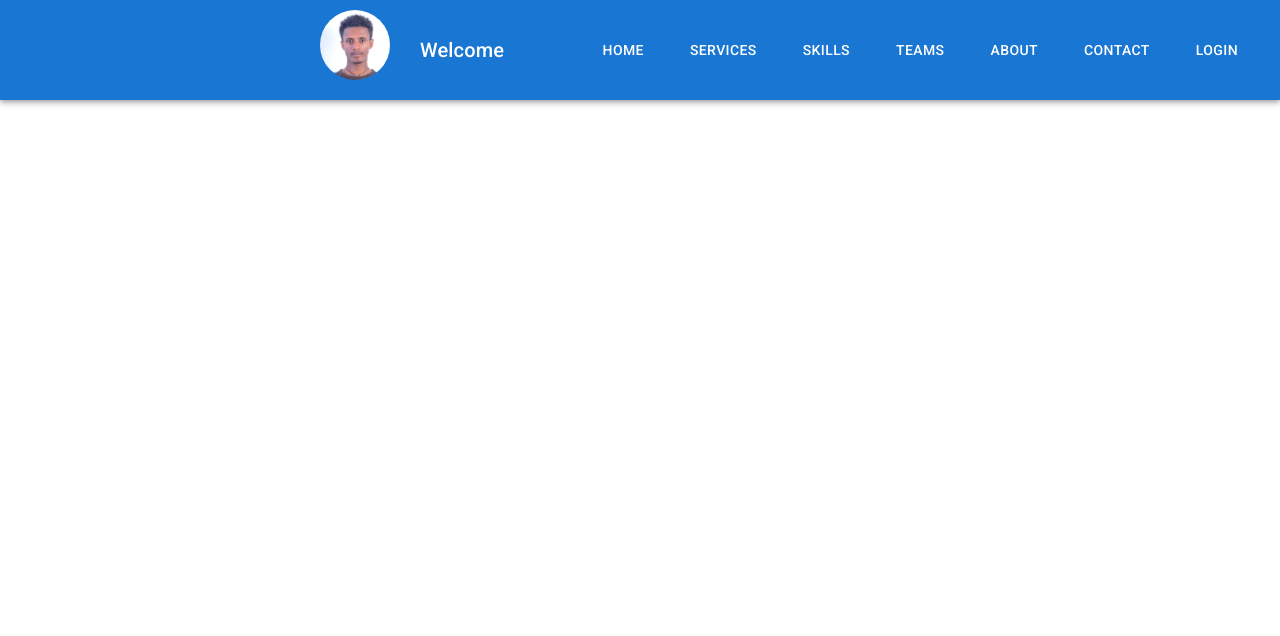
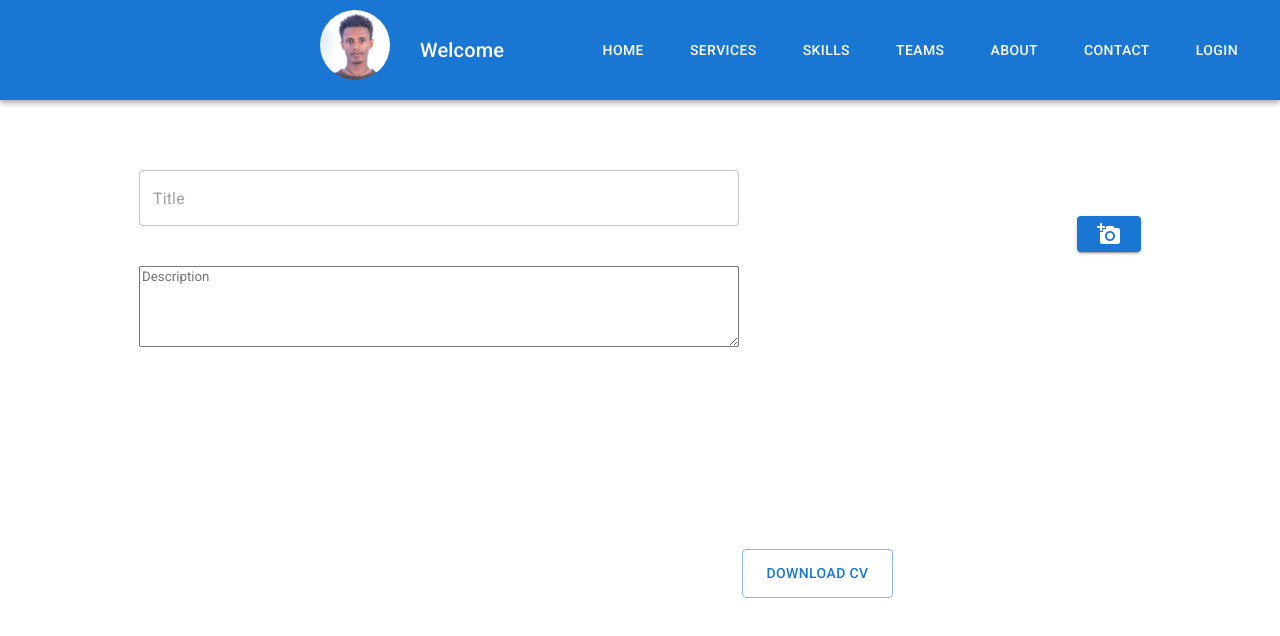
Before and after one commit to addisuanley2010/portifolio, a React (Create React App) app: page /post in a window 1280 px wide. Shown: the top 636 px of the page. Built offline with nearby package versions, Linux system fonts and the light colour scheme.

Commit message:
upload page added

```diff
--- a/package.json
+++ b/package.json
@@ -11,11 +11,13 @@
     "@testing-library/react": "^13.4.0",
     "@testing-library/user-event": "^13.5.0",
     "axios": "^1.2.0",
+    "formik": "^2.2.9",
     "react": "^18.2.0",
     "react-dom": "^18.2.0",
     "react-router-dom": "^6.4.3",
     "react-scripts": "5.0.1",
-    "web-vitals": "^2.1.4"
+    "web-vitals": "^2.1.4",
+    "yup": "^0.32.11"
   },
   "scripts": {
     "start": "react-scripts start",
--- a/src/App.js
+++ b/src/App.js
@@ -1,10 +1,49 @@
-import { Stack } from '@mui/material'
 import Navbar from './componenets/Navbar';
+import { useState, createContext } from 'react';
+import {
+  DialogTitle,
+  DialogContentText,
+  DialogContent,
+  DialogActions,
+  Dialog,
+  Button,
+  Stack,
+} from "@mui/material";
+
+export const Addisu = createContext()
 
 function App() {
+
+  const [dialogValue, setDialogValue] = useState({
+    open: false,
+    description: '',
+  })
+
+  const handleClose = () => {
+    setDialogValue({ ...dialogValue, open: false });
+  };
   return (
+
     <Stack>
-      <Navbar />
+      <Addisu.Provider value={{
+        dialogValue:dialogValue,//has no use now
+        open: dialogValue.open,
+        description: dialogValue.description,
+        setDialogValue: setDialogValue,
+
+      }}>
+        <Navbar />
+
+      </Addisu.Provider>
+      <Dialog open={dialogValue.open} onClose={handleClose}>
+        <DialogTitle>Notice!</DialogTitle>
+        <DialogContent>
+          <DialogContentText>{dialogValue.description} </DialogContentText>
+        </DialogContent>
+        <DialogActions>
+          <Button onClick={handleClose}>ok</Button>
+        </DialogActions>
+      </Dialog>
     </Stack>
   );
 }
--- a/src/componenets/Alert.jsx
+++ /dev/null
@@ -1,49 +0,0 @@
-import * as React from 'react';
-import Button from '@mui/material/Button';
-import Dialog from '@mui/material/Dialog';
-import DialogActions from '@mui/material/DialogActions';
-import DialogContent from '@mui/material/DialogContent';
-import DialogContentText from '@mui/material/DialogContentText';
-import DialogTitle from '@mui/material/DialogTitle';
-
-export default function AlertDialog() {
-  const [open, setOpen] = React.useState(false);
-
-  const handleClickOpen = () => {
-    setOpen(true);
-  };
-
-  const handleClose = () => {
-    setOpen(false);
-  };
-
-  return (
-    <div>
-      <Button variant="outlined" onClick={handleClickOpen}>
-        Open alert dialog
-      </Button>
-      <Dialog
-        open={open}
-        onClose={handleClose}
-        aria-labelledby="alert-dialog-title"
-        aria-describedby="alert-dialog-description"
-      >
-        <DialogTitle id="alert-dialog-title">
-          {"Use Google's location service?"}
-        </DialogTitle>
-        <DialogContent>
-          <DialogContentText id="alert-dialog-description">
-            Let Google help apps determine location. This means sending anonymous
-            location data to Google, even when no apps are running.
-          </DialogContentText>
-        </DialogContent>
-        <DialogActions>
-          <Button onClick={handleClose}>Disagree</Button>
-          <Button onClick={handleClose} autoFocus>
-            Agree
-          </Button>
-        </DialogActions>
-      </Dialog>
-    </div>
-  );
-}
--- a/src/componenets/Navbar.jsx
+++ b/src/componenets/Navbar.jsx
@@ -6,7 +6,6 @@ import Services from "./Services";
 import Skills from "./Skills";
 import Teams from "./Teams";
 import Login from "./Login";
-import Alert from "./Alert";
 
 import Menu from "@mui/material/Menu";
 import MenuItem from "@mui/material/MenuItem";
@@ -37,6 +36,7 @@ import MenuIcon from "@mui/icons-material/Menu";
 
 import { useState } from "react";
 import Register from "./Register";
+import UploadPost from "./UploadPost";
 
 const drawerWidth = 250;
 const navItems = [
@@ -195,8 +195,7 @@ function Navbar(props) {
         </Drawer>
       </Box>
       <Routes>
-        <Route path="/alert" element={<Alert />}></Route>
-
+        <Route path="/post" element={<UploadPost />}></Route>
         <Route path="/" element={<Home />}></Route>
         <Route path="/home" element={<Home />}></Route>
         <Route path="/contact" element={<Contact />}></Route>
@@ -209,9 +208,8 @@ function Navbar(props) {
       </Routes>
 
       <React.Fragment>
-
         <Menu
-           anchorEl={anchorEl}
+          anchorEl={anchorEl}
           open={open}
           onClose={handleClose}
           onClick={handleClose}
--- a/src/componenets/Register.jsx
+++ b/src/componenets/Register.jsx
@@ -4,15 +4,14 @@ import HttpsIcon from "@mui/icons-material/Https";
 import EmailIcon from "@mui/icons-material/Email";
 import SchoolIcon from "@mui/icons-material/School";
 import PersonAddIcon from "@mui/icons-material/PersonAdd";
-import { useState } from "react";
+import { useState, useContext } from "react";
+
+import { Addisu } from "../App";
+
 import axios from "axios";
 import { useNavigate } from "react-router-dom";
+
 import {
-  DialogTitle,
-  DialogContentText,
-  DialogContent,
-  DialogActions,
-  Dialog,
   InputAdornment,
   Button,
   TextField,
@@ -21,8 +20,6 @@ import {
 } from "@mui/material";
 
 const Register = () => {
-  const [description, setDescription] = useState("");
-  const [open, setOpen] = React.useState(false);
   const [values, setValues] = useState({
     username: "",
     email: "",
@@ -30,7 +27,7 @@ const Register = () => {
     password: "",
     confirmPassword: "",
   });
-
+  const Aschale = useContext(Addisu);
   const navigate = useNavigate();
 
   const handleChange = (event) => {
@@ -42,10 +39,6 @@ const Register = () => {
     setValues(newValues);
   };
 
-  const handleClose = () => {
-    setOpen(false);
-  };
-
   const handleSubmit = () => {
     if (
       values.username !== "" &&
@@ -53,18 +46,20 @@ const Register = () => {
       values.password !== "" &&
       values.department !== ""
     ) {
-      axios.post("http://localhost:3001/insert", values).then((res) => {
+      axios.post("http://localhost:3001/register", values).then((res) => {
         if (res.data.error) {
-          setDescription(res.data.error);
-          setOpen(true);
+          Aschale.setDialogValue({ description: res.data.error, open: true });
         } else {
-          setDescription(res.data.success);
+          Aschale.setDialogValue({ description: res.data.success, open: true });
           navigate("/login");
+          // console.log(Aschale.dialogValue.description)
         }
       });
     } else {
-      setDescription("please fill all the fields!");
-      setOpen(true);
+      Aschale.setDialogValue({
+        description: "please fill all the fields!",
+        open: true,
+      });
     }
   };
 
@@ -179,15 +174,6 @@ const Register = () => {
       >
         Register
       </Button>
-      <Dialog open={open} onClose={handleClose}>
-        <DialogTitle>Notice!</DialogTitle>
-        <DialogContent>
-          <DialogContentText>{description} </DialogContentText>
-        </DialogContent>
-        <DialogActions>
-          <Button onClick={handleClose}>ok</Button>
-        </DialogActions>
-      </Dialog>
     </Stack>
   );
 };
--- /dev/null
+++ b/src/componenets/UploadPost.jsx
@@ -0,0 +1,135 @@
+import { useState, useEffect } from "react";
+import ThumbUpIcon from "@mui/icons-material/ThumbUp";
+import FavoriteIcon from "@mui/icons-material/Favorite";
+import AddReactionIcon from "@mui/icons-material/AddReaction";
+import AddAPhotoIcon from "@mui/icons-material/AddAPhoto";
+import {
+  Button,
+  CardActions,
+  CardMedia,
+  Card,
+  CardContent,
+  Stack,
+  Typography,
+  IconButton,
+  TextField,
+  Box,
+  TextareaAutosize,
+  Divider,
+} from "@mui/material";
+
+const UploadPost = () => {
+  const [selectedImage, setSelectedImage] = useState(null);
+  const [imageUrl, setImageUrl] = useState(null);
+
+  useEffect(() => {
+    if (selectedImage) {
+      setImageUrl(URL.createObjectURL(selectedImage));
+    }
+  }, [selectedImage]);
+
+  return (
+    <Box alignItems="center">
+    <Stack
+      margin={"10px"}
+      alignItems="center"
+      direction={"row"}
+      justifyContent="space-evenly"
+
+      sx={{
+        flexDirection: {
+          sm: "column",
+          xs: "column",
+          md: "row",
+          lg: "row",
+          xl: "row",
+        },
+        minWidth: {
+          xs: "350px",
+          sm: "600px",
+        },
+        gap: "40px",
+      }}
+    >
+      <TextField
+        accept="image/*"
+        type="file"
+        id="select-image"
+        style={{ display: "none" }}
+        onChange={(e) => setSelectedImage(e.target.files[0])}
+      />
+      <Box
+        mt={"50px"}
+        display="flex"
+        flexDirection={"column"}
+        sx={{
+          minWidth: {
+            xs: "350px",
+            sm: "600px",
+          },
+          gap: "40px",
+        }}
+      >
+        <TextField placeholder="Title" fullWidth />
+        <TextareaAutosize placeholder="Description" minRows={5} />
+
+
+      </Box>
+<Divider/>
+
+      {imageUrl && selectedImage && (
+        <Card sx={{ maxWidth: 700 }}>
+          <CardMedia
+            component="img"
+            width="300"
+            height="300"
+            image={imageUrl}
+            alt="adda"
+          />
+          <CardContent>
+            <Typography gutterBottom variant="h5" component="div">
+              Addisu
+            </Typography>
+            <Typography variant="body2" color="text.secondary">
+              Lizards are a widespread group of squamate reptiles, with over
+              6,000 species, ranging across all continents except Antarctica
+            </Typography>
+          </CardContent>
+          <CardActions>
+            <IconButton onClick={() => {}}>
+              <ThumbUpIcon />
+            </IconButton>
+            <FavoriteIcon />
+            <AddReactionIcon />
+            <Button size="small" color="primary">
+              Share
+            </Button>
+            <Button size="small" color="primary">
+              comment
+            </Button>
+          </CardActions>
+        </Card>
+      )}
+      <label htmlFor="select-image">
+          <Button variant="contained" color="primary" component="span">
+            <AddAPhotoIcon />
+          </Button>
+        </label>
+    </Stack>
+    <Button
+          sx={{
+            marginTop: "15%",
+            marginLeft: "58%",
+            "&:hover": {
+              backgroundColor: "primary.light",
+            },
+          }}
+          variant="outlined"
+        >
+          <Button>Download Cv</Button>
+        </Button>
+    </Box>
+  );
+};
+
+export default UploadPost;
```
Also changed, not shown: src/componenets/Login.jsx (+43 -15 lines), 1 other file (tests, documents, lock files or other folders).
